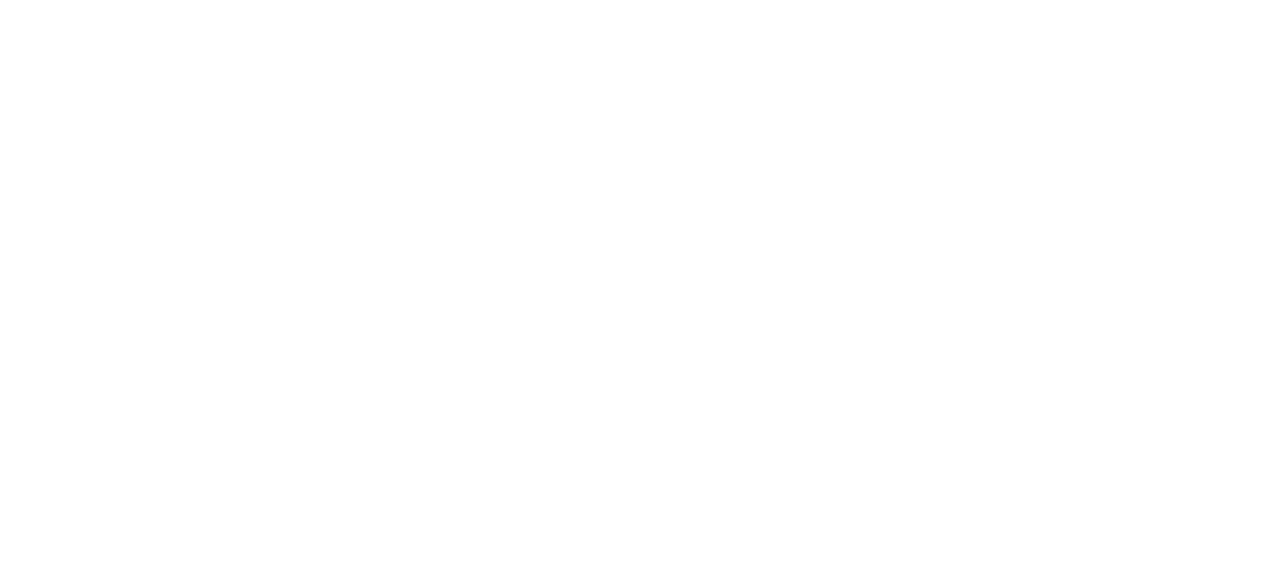
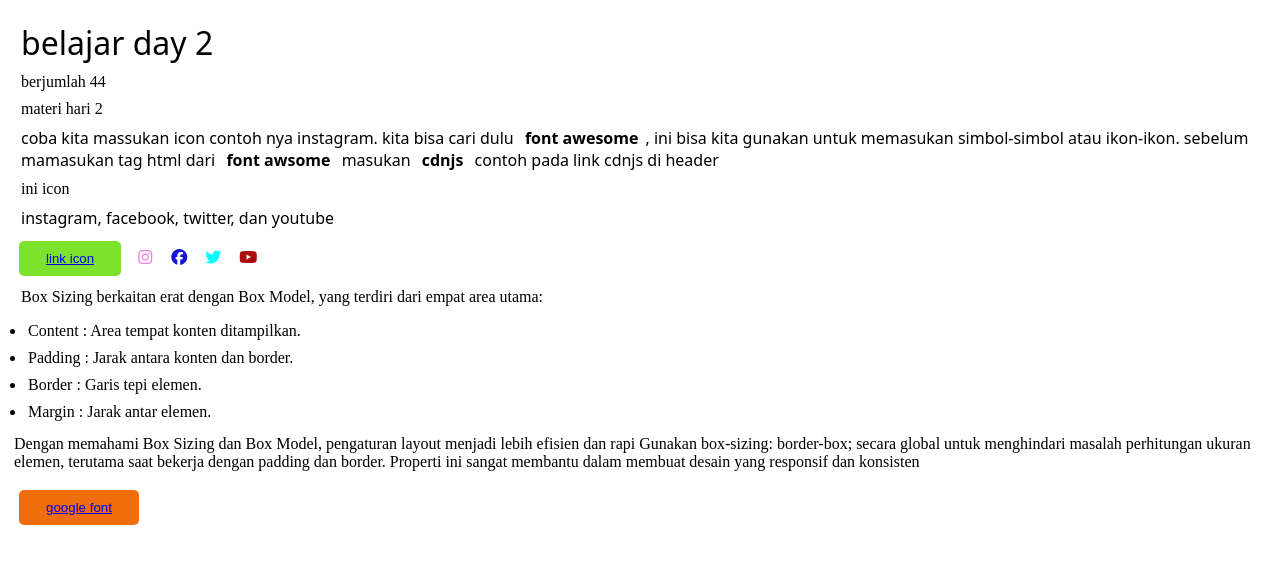
Before and after one commit to panjiayuba/batch-64, a plain HTML site: page day2/belajarcss.html in a window 1280 px wide. Drawn offline with Linux system fonts and the light colour scheme; a web font is replaced by a local one.

Commit message:
catatan materi css yang day 2 bukan tugas

```diff
--- a/day2/belajarcss.html
+++ b/day2/belajarcss.html
@@ -3,9 +3,62 @@
 <head>
     <meta charset="UTF-8">
     <meta name="viewport" content="width=device-width, initial-scale=1.0">
-    <title>Document</title>
+
+    <link rel="preconnect" href="https://fonts.googleapis.com">
+    <link rel="preconnect" href="https://fonts.gstatic.com" crossorigin>
+    <link href="https://fonts.googleapis.com/css2?family=Honk&display=swap" rel="stylesheet">
+    <!-- ini link ganti font dari google font -->
+
+    <link rel="preconnect" href="https://fonts.googleapis.com">
+    <link rel="preconnect" href="https://fonts.gstatic.com" crossorigin>
+    <link href="https://fonts.googleapis.com/css2?family=Bitcount+Prop+Double+Ink:wght@100..900&display=swap" rel="stylesheet">
+    <!-- ini link untuk menggganti font dari google font (2) -->
+
+    <link rel="preconnect" href="https://fonts.googleapis.com">
+    <link rel="preconnect" href="https://fonts.gstatic.com" crossorigin>
+    <link href="https://fonts.googleapis.com/css2?family=Bitcount+Prop+Single:wght@100..900&display=swap" rel="stylesheet">
+    <!-- ini link font dari google font (3) -->
+
+    <link rel="stylesheet" href="style.css">
+    <!-- ini link untuk memanggil file dalam folder -->
+
+    <link rel="stylesheet" href="https://cdnjs.cloudflare.com/ajax/libs/font-awesome/7.0.1/css/all.min.css" integrity="sha512-2SwdPD6INVrV/lHTZbO2nodKhrnDdJK9/kg2XD1r9uGqPo1cUbujc+IYdlYdEErWNu69gVcYgdxlmVmzTWnetw==" crossorigin="anonymous" referrerpolicy="no-referrer" />
+    <!-- ini salah satu link untuk menampilkan icon. lalu masukan kode cdnjs pada head untuk menghubungkan  -->
+    <title>day2 belajar css</title>
+
+
 </head>
 <body>
+    <h1>belajar day 2</h1>
+
+    <!-- untuk font kita bisa memilih dari google font > get font > get embed code. pilih yang web, karena kita menggunakan web. kita bisa salin ke link pada head -->
+    <p>berjumlah 44</p>
+    <p>materi hari 2</p>
+
+    <p class="par_coba">coba kita massukan icon contoh nya instagram. kita bisa cari dulu <B>font awesome</B>, ini bisa kita gunakan untuk memasukan simbol-simbol atau ikon-ikon. sebelum mamasukan tag html dari <B>font awsome</B> masukan <strong>cdnjs</strong> contoh pada link cdnjs di header  </p>
+    <P>ini icon </p> <p class="par_2">instagram, facebook, twitter, dan youtube</p>
+    <button><a href="https://www.fontawesome.com/">link icon</a> </button>
+    <i class="fa-brands fa-instagram" style="color: rgb(243, 124, 225);"></i>
+    <i class="fa-brands fa-facebook" style="color: rgb(21, 21, 216);"></i>
+    <i class="fa-brands fa-twitter" style="color: rgb(5, 252, 252);"></i>
+    <i class="fa-brands fa-youtube" style="color: rgb(171, 14, 14);"></i>
+    <P>Box Sizing berkaitan erat dengan Box Model, yang terdiri dari empat area utama:
+    <ul>
+    <li>Content    : Area tempat konten ditampilkan.</li>
+    <li>Padding    : Jarak antara konten dan border.</li>
+    <li>Border     : Garis tepi elemen.</li>
+    <li>Margin     : Jarak antar elemen.</li>
+    </ul>
+        Dengan memahami Box Sizing dan Box Model, pengaturan layout menjadi lebih efisien dan rapi
+
+        Gunakan box-sizing: border-box; secara global untuk menghindari masalah perhitungan ukuran elemen, terutama saat bekerja dengan padding dan border. Properti ini sangat membantu dalam membuat desain yang responsif dan konsisten
+    </P>
+    <button class="b2"><a href="https://fonts.google.com/">google font</a></button>
+
+
+
+
+
 
 </body>
 </html>
--- a/day2/style.css
+++ b/day2/style.css
@@ -0,0 +1,75 @@
+.p {
+    color: blueviolet;
+    font-size: 20px;
+    font-family: Arial, Helvetica, sans-serif;
+
+}
+/* untuk font kita bisa memilih dari google font > get font > get embed code. pilih yang web, karena kita menggunakan web. kita bisa salin ke link pada head*/
+
+h1 {
+  font-family: "Honk", system-ui;
+  font-optical-sizing: auto;
+  font-weight: 400;
+  font-style: normal;
+  font-variation-settings:
+    "MORF" 15,
+    "SHLN" 50;
+}
+
+* {
+    margin: 5px;
+    /* margin untuk garis terluar  */
+
+    padding: 2px;
+    /* padding adalah garis setelah margin */
+
+    box-sizing: border-box;
+}
+
+button {
+    background-color: rgb(125, 226, 43);
+    color: white;
+    padding: 10px 20px;
+    border: none;
+    border-radius: 5px;
+    cursor: pointer;
+}
+
+.b2 {
+    background-color: rgb(239, 109, 10);
+    color: rgb(255, 255, 255);
+    padding: 10px 20px;
+    border: none;
+    border-radius: 5px;
+    cursor: pointer;
+}
+
+.par_coba {
+    font-family: "Bitcount Prop Double Ink", system-ui;
+  font-optical-sizing: auto;
+  font-weight: weight;
+  font-style: normal;
+  font-variation-settings:
+    "slnt" 0,
+    "CRSV" 0.5,
+    "ELSH" 0,
+    "ELXP" 0,
+    "SZP1" 0,
+    "SZP2" 0,
+    "XPN1" 0,
+    "XPN2" 0,
+    "YPN1" 0,
+    "YPN2" 0;
+}
+
+.par_2 {
+    font-family: "Bitcount Prop Single", system-ui;
+  font-optical-sizing: auto;
+  font-weight: weight;
+  font-style: normal;
+  font-variation-settings:
+    "slnt" 0,
+    "CRSV" 0.5,
+    "ELSH" 0,
+    "ELXP" 0;
+}
```
Also changed, not shown: day2/index.html (+1 -1 lines).
